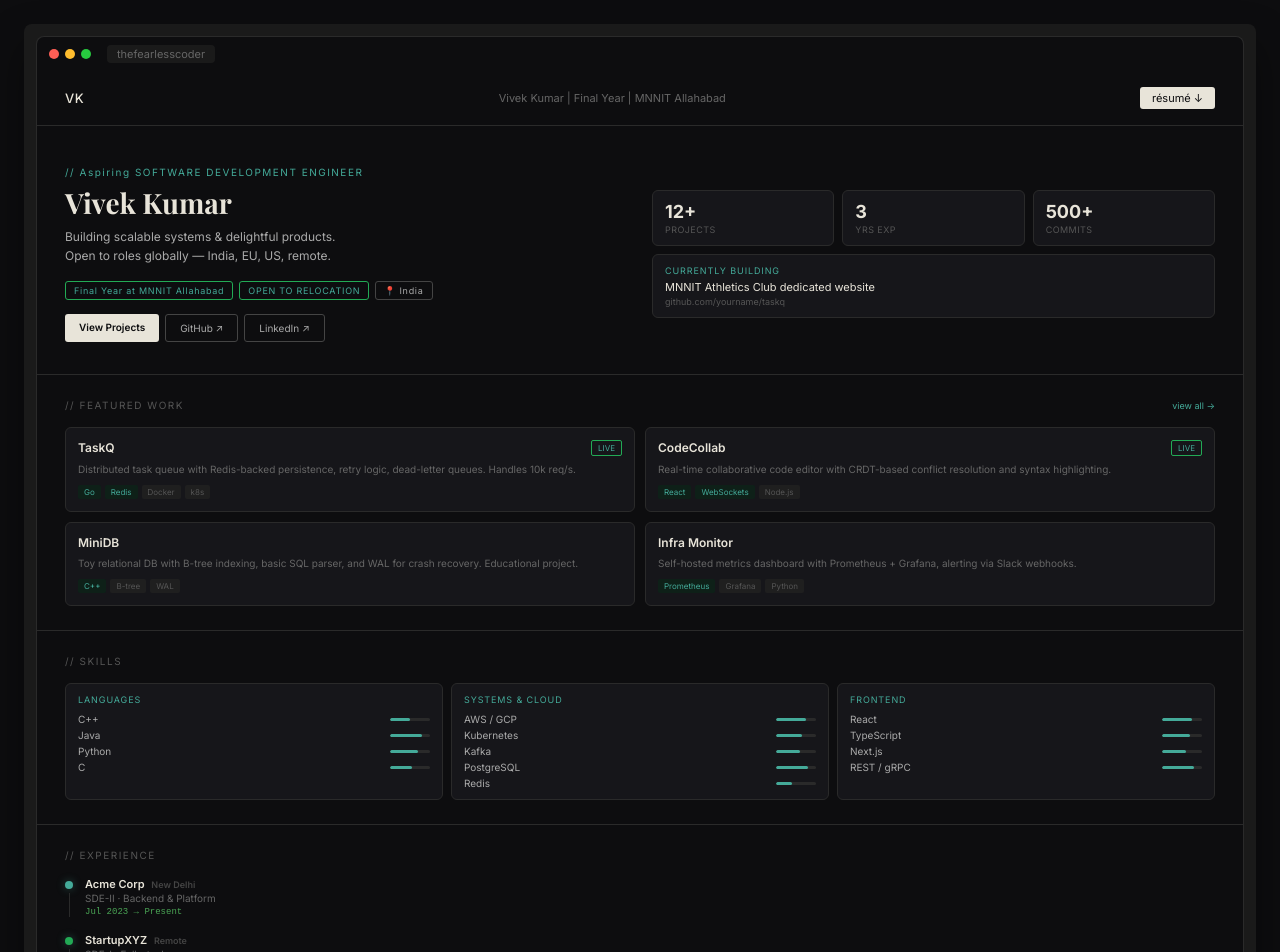
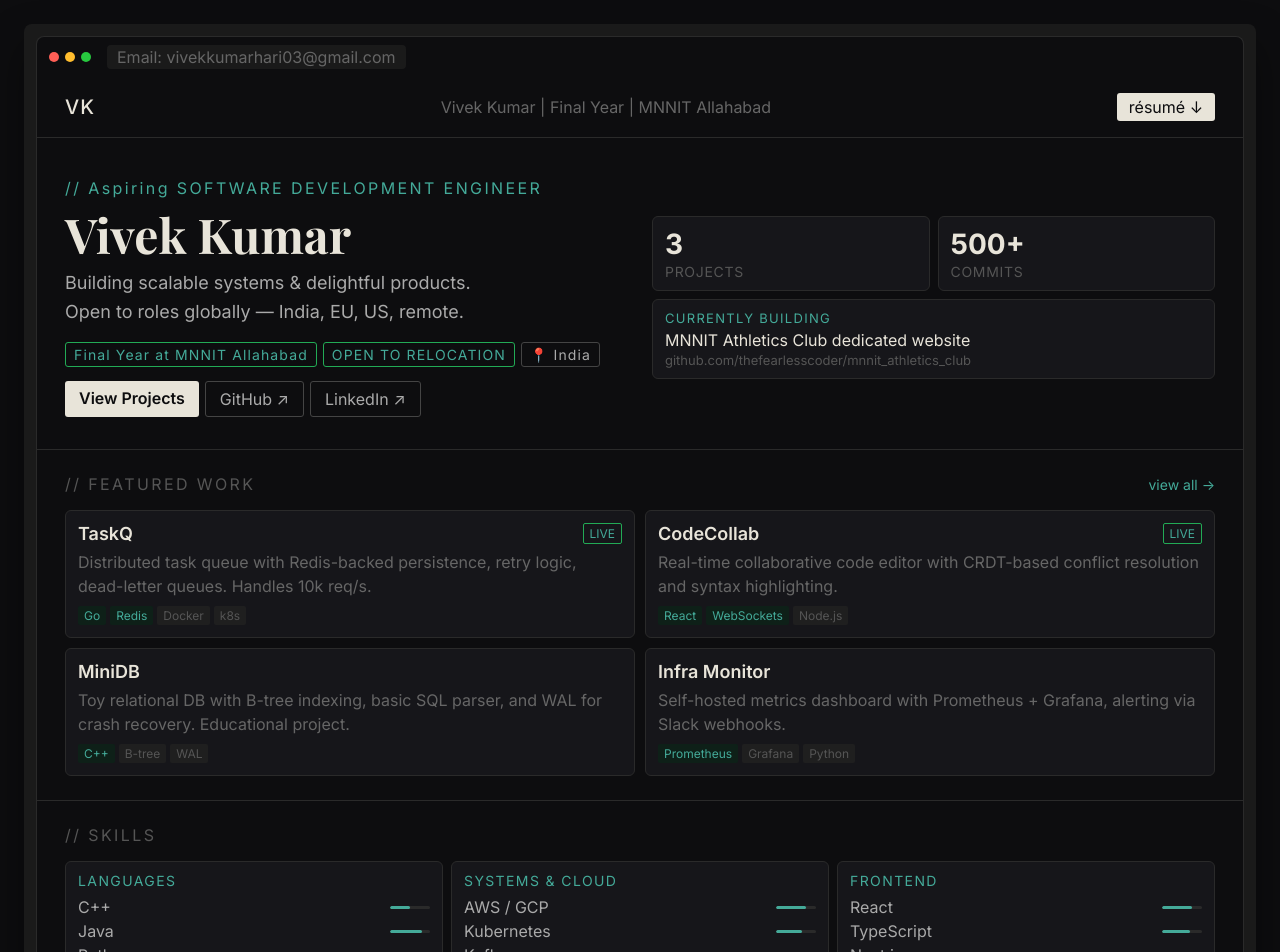
Before and after one commit to thefearlesscoder/portfolio_app, a React (Vite) app: page / in a window 1280 px wide. Shown: the top 952 px of the page. Built offline with nearby package versions, Linux system fonts and the light colour scheme.

Commit message:
style: increase font sizes globally across components and update browser URL display

```diff
--- a/src/App.css
+++ b/src/App.css
@@ -1,54 +1,54 @@
 /* --- Header --- */
 .nav { display: flex; justify-content: space-between; align-items: center; padding: 16px 28px; border-bottom: 0.5px solid #2a2a2a; }
-.nav-logo { font-size: 13px; font-weight: 500; color: var(--color-text-primary); letter-spacing: 0.05em; }
+.nav-logo { font-size: 20px; font-weight: 500; color: var(--color-text-primary); letter-spacing: 0.05em; }
 .nav-links { display: flex; gap: 20px; }
-.nav-links span { font-size: 11px; color: var(--color-text-tertiary); cursor: pointer; transition: color 0.2s; }
+.nav-links span { font-size: 16px; color: var(--color-text-tertiary); cursor: pointer; transition: color 0.2s; }
 .nav-links span:hover { color: var(--color-text-primary); }
-.nav-cta { font-size: 11px; color: var(--color-background-primary); background: var(--color-text-primary); padding: 4px 12px; border-radius: var(--border-radius-sm); cursor: pointer; transition: opacity 0.2s; }
+.nav-cta { font-size: 16px; color: var(--color-background-primary); background: var(--color-text-primary); padding: 4px 12px; border-radius: var(--border-radius-sm); cursor: pointer; transition: opacity 0.2s; }
 .nav-cta:hover { opacity: 0.9; }
 
 /* --- Hero --- */
 .hero { padding: 40px 28px 32px; display: grid; grid-template-columns: 1fr 1fr; gap: 24px; align-items: center; }
-.hero-label { font-size: 10px; color: var(--color-accent-primary); letter-spacing: 0.15em; margin-bottom: 10px; }
-.hero-name { font-size: 28px; font-weight: 700; color: var(--color-text-primary); line-height: 1.1; margin-bottom: 8px; font-family: var(--font-serif); }
-.hero-role { font-size: 12px; color: var(--color-text-secondary); margin-bottom: 16px; line-height: 1.6; }
+.hero-label { font-size: 16px; color: var(--color-accent-primary); letter-spacing: 0.15em; margin-bottom: 10px; }
+.hero-name { font-size: 48px; font-weight: 700; color: var(--color-text-primary); line-height: 1.1; margin-bottom: 8px; font-family: var(--font-serif); }
+.hero-role { font-size: 18px; color: var(--color-text-secondary); margin-bottom: 16px; line-height: 1.6; }
 .hero-badges { display: flex; gap: 6px; flex-wrap: wrap; }
-.badge { font-size: 9px; color: var(--color-accent-primary); border: 0.5px solid var(--color-accent-secondary); padding: 3px 8px; border-radius: var(--border-radius-sm); letter-spacing: 0.08em; }
+.badge { font-size: 14px; color: var(--color-accent-primary); border: 0.5px solid var(--color-accent-secondary); padding: 3px 8px; border-radius: var(--border-radius-sm); letter-spacing: 0.08em; }
 .badge.loc { color: var(--color-text-secondary); border-color: var(--color-border-secondary); }
 .hero-right { display: flex; flex-direction: column; gap: 8px; }
 .stat-row { display: flex; gap: 8px; flex-wrap: wrap; }
 .stat { background: var(--color-background-tertiary); border: 0.5px solid var(--color-border-primary); border-radius: var(--border-radius-md); padding: 10px 12px; flex: 1; transition: transform 0.2s, box-shadow 0.2s; }
 .stat:hover { transform: translateY(-2px); box-shadow: 0 4px 12px rgba(0,0,0,0.2); }
-.stat-n { font-size: 18px; font-weight: 700; color: var(--color-text-primary); }
-.stat-l { font-size: 9px; color: var(--color-text-muted); letter-spacing: 0.05em; margin-top: 2px; }
+.stat-n { font-size: 28px; font-weight: 700; color: var(--color-text-primary); }
+.stat-l { font-size: 14px; color: var(--color-text-muted); letter-spacing: 0.05em; margin-top: 2px; }
 .hero-btn-row { display: flex; gap: 6px; margin-top: 4px; flex-wrap: wrap; }
-.btn-p { font-size: 10px; background: var(--color-text-primary); color: var(--color-background-primary); padding: 7px 14px; border-radius: var(--border-radius-sm); cursor: pointer; font-weight: 600; transition: opacity 0.2s; }
+.btn-p { font-size: 16px; background: var(--color-text-primary); color: var(--color-background-primary); padding: 7px 14px; border-radius: var(--border-radius-sm); cursor: pointer; font-weight: 600; transition: opacity 0.2s; }
 .btn-p:hover { opacity: 0.9; }
-.btn-s { font-size: 10px; border: 0.5px solid var(--color-border-secondary); color: var(--color-text-secondary); padding: 7px 14px; border-radius: var(--border-radius-sm); cursor: pointer; transition: background 0.2s, color 0.2s; }
+.btn-s { font-size: 16px; border: 0.5px solid var(--color-border-secondary); color: var(--color-text-secondary); padding: 7px 14px; border-radius: var(--border-radius-sm); cursor: pointer; transition: background 0.2s, color 0.2s; }
 .btn-s:hover { background: var(--color-background-hover); color: var(--color-text-primary); }
 
 /* --- Featured Work --- */
-.sec-link { font-size: 9px; color: var(--color-accent-primary); cursor: pointer; }
+.sec-link { font-size: 14px; color: var(--color-accent-primary); cursor: pointer; }
 .sec-link:hover { text-decoration: underline; }
 .proj-grid { display: grid; grid-template-columns: 1fr 1fr; gap: 10px; }
 .proj { background: var(--color-background-tertiary); border: 0.5px solid var(--color-border-primary); border-radius: var(--border-radius-md); padding: 12px; transition: transform 0.2s, box-shadow 0.2s; }
 .proj:hover { transform: translateY(-2px); box-shadow: 0 4px 12px rgba(0,0,0,0.2); }
 .proj-top { display: flex; justify-content: space-between; align-items: flex-start; margin-bottom: 6px; }
-.proj-name { font-size: 12px; font-weight: 600; color: var(--color-text-primary); }
-.proj-lc { font-size: 8px; color: var(--color-accent-primary); border: 0.5px solid var(--color-accent-secondary); padding: 2px 6px; border-radius: 2px; }
-.proj-desc { font-size: 10px; color: var(--color-text-tertiary); line-height: 1.5; margin-bottom: 8px; }
+.proj-name { font-size: 18px; font-weight: 600; color: var(--color-text-primary); }
+.proj-lc { font-size: 12px; color: var(--color-accent-primary); border: 0.5px solid var(--color-accent-secondary); padding: 2px 6px; border-radius: 2px; }
+.proj-desc { font-size: 16px; color: var(--color-text-tertiary); line-height: 1.5; margin-bottom: 8px; }
 .proj-tags { display: flex; gap: 4px; flex-wrap: wrap; }
-.tag { font-size: 8px; color: var(--color-text-muted); background: var(--color-background-hover); padding: 2px 6px; border-radius: 2px; }
+.tag { font-size: 12px; color: var(--color-text-muted); background: var(--color-background-hover); padding: 2px 6px; border-radius: 2px; }
 .tag.hl { color: var(--color-accent-primary); background: var(--color-accent-bg); }
 
 /* --- Skills --- */
 .skills-grid { display: grid; grid-template-columns: repeat(3, 1fr); gap: 8px; }
 .skill-cat { background: var(--color-background-tertiary); border: 0.5px solid var(--color-border-primary); border-radius: var(--border-radius-md); padding: 10px 12px; transition: transform 0.2s; }
 .skill-cat:hover { transform: translateY(-2px); }
-.skill-cat-name { font-size: 9px; color: var(--color-accent-primary); letter-spacing: 0.1em; margin-bottom: 8px; }
+.skill-cat-name { font-size: 14px; color: var(--color-accent-primary); letter-spacing: 0.1em; margin-bottom: 8px; }
 .skill-list { display: flex; flex-direction: column; gap: 4px; }
 .skill-item { display: flex; justify-content: space-between; align-items: center; }
-.skill-name { font-size: 10px; color: var(--color-text-secondary); }
+.skill-name { font-size: 16px; color: var(--color-text-secondary); }
 .skill-bar-wrap { width: 40px; height: 3px; background: var(--color-border-primary); border-radius: 2px; overflow: hidden; }
 .skill-bar { height: 100%; background: var(--color-accent-primary); border-radius: 2px; transition: width 1s ease-out; }
 
@@ -60,15 +60,15 @@
 .exp-dot { width: 8px; height: 8px; border-radius: 50%; margin-top: 4px; flex-shrink: 0; box-shadow: 0 0 8px rgba(74, 169, 153, 0.4); }
 .exp-line { width: 1px; min-height: 24px; height: 100%; background: var(--color-border-primary); flex: 1; margin-top: 4px; }
 .exp-body { flex: 1; padding-bottom: 8px; }
-.exp-company { font-size: 11px; font-weight: 600; color: var(--color-text-primary); transition: color 0.2s; }
-.exp-role { font-size: 10px; color: var(--color-text-tertiary); margin-top: 1px; }
-.exp-period { font-size: 9px; color: #4aa555; margin-top: 3px; font-family: var(--font-mono); }
+.exp-company { font-size: 16px; font-weight: 600; color: var(--color-text-primary); transition: color 0.2s; }
+.exp-role { font-size: 16px; color: var(--color-text-tertiary); margin-top: 1px; }
+.exp-period { font-size: 14px; color: #4aa555; margin-top: 3px; font-family: var(--font-mono); }
 
 /* --- Contact --- */
 .contact { background: var(--color-background-tertiary); border-radius: var(--border-radius-md); padding: 16px; display: flex; justify-content: space-between; align-items: center; border: 0.5px solid var(--color-border-primary); }
-.contact-left h3 { font-size: 13px; color: var(--color-text-primary); margin-bottom: 4px; }
+.contact-left h3 { font-size: 20px; color: var(--color-text-primary); margin-bottom: 4px; }
 .contact-links { display: flex; gap: 8px; flex-wrap: wrap; }
-.cl { font-size: 9px; border: 0.5px solid var(--color-border-secondary); color: var(--color-text-secondary); padding: 6px 12px; border-radius: var(--border-radius-sm); text-decoration: none; transition: background 0.2s, color 0.2s; }
+.cl { font-size: 14px; border: 0.5px solid var(--color-border-secondary); color: var(--color-text-secondary); padding: 6px 12px; border-radius: var(--border-radius-sm); text-decoration: none; transition: background 0.2s, color 0.2s; }
 .cl:hover { background: var(--color-background-hover); color: var(--color-text-primary); }
 
 /* --- Responsive Layout --- */
--- a/src/App.jsx
+++ b/src/App.jsx
@@ -17,7 +17,7 @@ function App() {
           <div className="dot yellow"></div>
           <div className="dot green"></div>
         </div>
-        <span className="url">thefearlesscoder</span>
+        <span className="url">Email: vivekkumarhari03@gmail.com</span>
       </div>
       <div className="site">
         <Header resumeLink={portfolioData.socialLinks.resume} />
--- a/src/components/Hero.jsx
+++ b/src/components/Hero.jsx
@@ -30,13 +30,13 @@ const Hero = ({ data }) => {
           ))}
         </div>
         <div className="stat" style={{ padding: '10px 12px' }}>
-          <div style={{ fontSize: '9px', color: 'var(--color-accent-primary)', marginBottom: '4px', letterSpacing: '0.1em' }}>
+          <div style={{ fontSize: '13px', color: 'var(--color-accent-primary)', marginBottom: '4px', letterSpacing: '0.1em' }}>
             {data.currentProject.title}
           </div>
-          <div style={{ fontSize: '11px', color: 'var(--color-text-primary)' }}>
+          <div style={{ fontSize: '16px', color: 'var(--color-text-primary)' }}>
             {data.currentProject.name}
           </div>
-          <div style={{ fontSize: '9px', color: '#555', marginTop: '2px' }}>
+          <div style={{ fontSize: '13px', color: '#555', marginTop: '2px' }}>
             {data.currentProject.link}
           </div>
         </div>
--- a/src/data/portfolioData.js
+++ b/src/data/portfolioData.js
@@ -8,18 +8,18 @@ export const portfolioData = {
     { text: "📍 India", highlight: false, isLocation: true }
   ],
   stats: [
-    { value: "12+", label: "PROJECTS" },
-    { value: "3", label: "YRS EXP" },
+    { value: "3", label: "PROJECTS" },
+    // { },
     { value: "500+", label: "COMMITS" }
   ],
   currentProject: {
     title: "CURRENTLY BUILDING",
     name: "MNNIT Athletics Club dedicated website",
-    link: "github.com/yourname/taskq"
+    link: "github.com/thefearlesscoder/mnnit_athletics_club"
   },
   socialLinks: {
     github: "https://github.com/thefearlesscoder",
-    linkedin: "https://linkedin.com",
+    linkedin: "https://www.linkedin.com/in/vivekkumar2004/",
     email: "mailto:vivekkumarhari03@gmail.com",
     resume: "/off_campus.pdf"
   },
@@ -105,29 +105,29 @@ export const portfolioData = {
     }
   ],
   experience: [
-    {
-      id: "acme",
-      company: "Acme Corp",
-      location: "New Delhi",
-      role: "SDE-II · Backend & Platform",
-      period: "Jul 2023 → Present",
-      dotColor: "#4a9"
-    },
+    // {
+    //   id: "acme",
+    //   company: "Acme Corp",
+    //   location: "New Delhi",
+    //   role: "SDE-II · Backend & Platform",
+    //   period: "Jul 2023 → Present",
+    //   dotColor: "#4a9"
+    // },
     {
       id: "startupxyz",
-      company: "StartupXYZ",
-      location: "Remote",
-      role: "SDE-I · Full-stack",
-      period: "Jun 2022 → Jun 2023",
+      company: "Open to Work",
+      location: "On-site | Remote",
+      role: "SDE / SWE / Full Stack Developer",
+      period: "",
       dotColor: "#2a5"
     },
     {
       id: "edu",
-      company: "IIT / NIT",
+      company: "MNNIT Allahabad",
       location: "B.Tech CS",
       role: "Computer Science & Engineering",
-      period: "2018 → 2022",
-      dotColor: "#444"
+      period: "2023 → 2027(expected)",
+      dotColor: "#2a5"
     }
   ],
   contact: {
--- a/src/index.css
+++ b/src/index.css
@@ -102,7 +102,7 @@ body {
 .dot.green { background: #27c93f; }
 
 .url {
-  font-size: 11px;
+  font-size: 16px;
   color: var(--color-text-tertiary);
   margin-left: 8px;
   background: var(--color-background-secondary);
@@ -131,7 +131,7 @@ body {
 }
 
 .sec-title {
-  font-size: 10px;
+  font-size: 16px;
   color: var(--color-text-muted);
   letter-spacing: 0.15em;
 }
```
